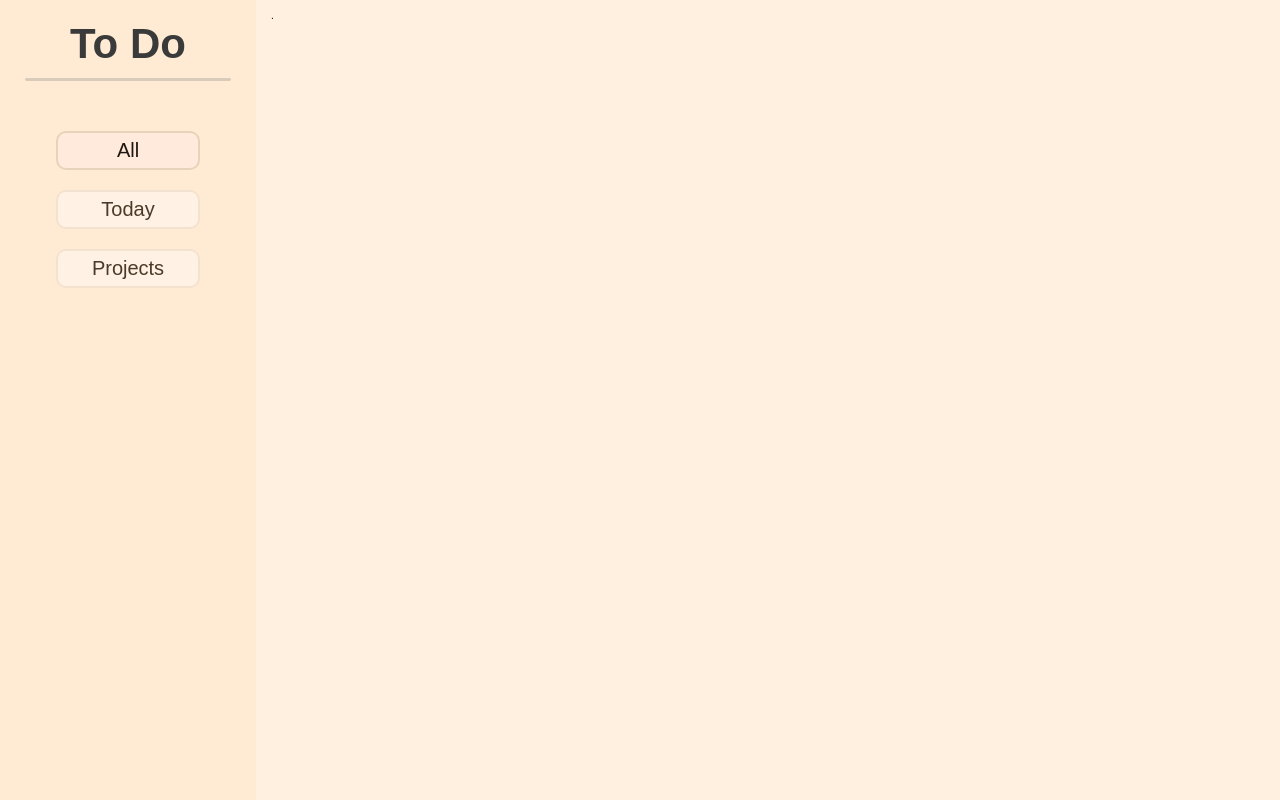
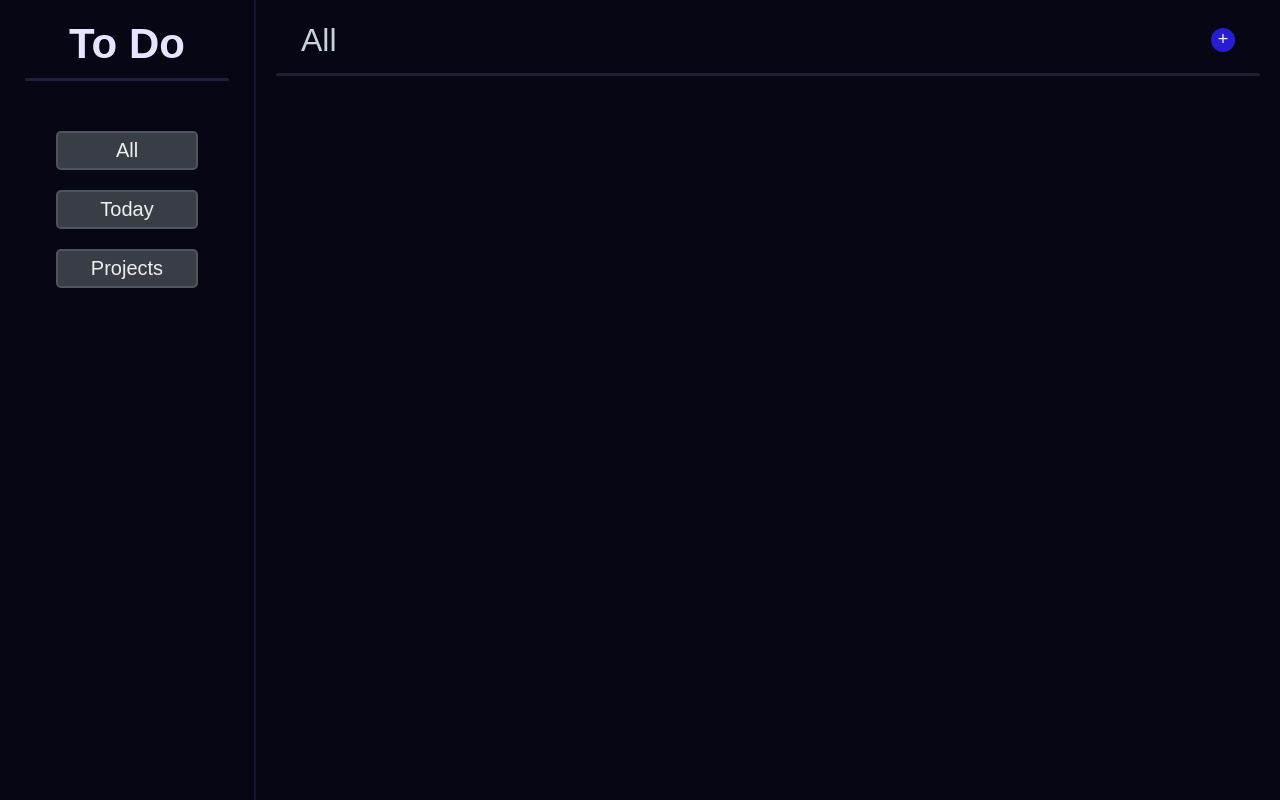
Before and after one commit to sxmurxi35/todo, a website built with webpack: page src/template.html in a window 1280 px wide. Built offline with nearby package versions, Linux system fonts and the light colour scheme.

Commit message:
Changed colors

```diff
--- a/src/index.js
+++ b/src/index.js
@@ -1 +1,4 @@
 import "./styles/style.css";
+import loadAll from "./scripts/all";
+
+loadAll()
--- /dev/null
+++ b/src/scripts/all.js
@@ -0,0 +1,10 @@
+import '../styles/all.css'
+
+function loadAll() {
+    const contentSect = document.querySelector(".page-content");
+
+
+}
+
+
+export default loadAll
--- /dev/null
+++ b/src/styles/all.css
@@ -0,0 +1,18 @@
+.page-content {
+  padding: 0 20px;
+}
+
+.con-header {
+  padding: 10px 25px 0 25px;
+  height: 70px;
+  margin-bottom: 2.5px;
+  display: flex;
+  align-items: center;
+  justify-content: space-between;
+}
+
+h2 {
+  font-size: 3.2rem;
+  font-weight: 400;
+  color: #C9D1D9;
+}
--- a/src/styles/style.css
+++ b/src/styles/style.css
@@ -13,28 +13,24 @@ main {
   height: 100dvh;
   display: grid;
   grid-template-columns: 20dvw 80dvw;
+  background-color: #060614;
 }
 
 aside {
-  background-color: #ffead3;
   padding: 20px 25px;
-}
-
-.page-content {
-  background-color: #fff0e0;
-  padding: 10px 15px;
+  border-right: 2px solid #141432;
 }
 
 aside h1 {
   text-align: center;
   font-size: 4.2rem;
   margin-bottom: 10px;
-  color: #3a3a3a;
+  color: #e6e4ff;
 }
 
 .h-line {
   height: 3px;
-  background-color: #dacab9;
+  background-color: #202036;
   border-radius: 10px;
 
   margin-bottom: 50px;
@@ -51,23 +47,49 @@ aside h1 {
 
 button {
   font-size: 2rem;
-  background-color: #FFF1E4;
+  background-color: #393E46;
   width: 70%;
   padding: 6px 7px;
-  border: 2px solid #F3E2CF;
-  color: #4a3a2a;
-  border-radius: 10px;
+  border: 2px solid #4E555E;
+  color: #EEEEEE;
+  border-radius: 5px;
   transition: all 0.3s ease;
 }
 
 button:hover {
-  color: #2f241a;
-  background-color: #FFEEE0;
-  border: 2px solid #EEDBC6;
+  color: #FFFFFF;
+  background-color: #444B55;
+  border: 2px solid #5A6270;
+  box-shadow: 0 0 10px #747c8851;
 }
 
 button.selected {
-  background-color: #FFEADB;
-  border: 2px solid #E7D2BB;
-  color: #1f1812;
+  background-color: #2F343B;
+  border: 2px solid #606872;
+  color: #FFFFFF;
 }
+
+.add-btn{
+  width: 15px;
+  font-size: 1.8rem;
+  height: 15px;
+  padding: 12px;
+  border-radius: 50%;
+  display: flex;
+  align-items: center;
+  justify-content: center;
+
+  background-color: #291dd2;
+  border: none;
+}
+
+.add-btn:hover{
+  box-shadow: 0 0 20px  #4138ba;
+    background-color: #291dd2;
+  border: none;
+  transform: scale(1.15);
+}
+
+.add-btn .add-btn-text{
+  transform: translate(0,-1px);
+}
--- a/src/template.html
+++ b/src/template.html
@@ -12,12 +12,19 @@
         <div class="h-line"></div>
 
         <section class="sect-buttons">
-          <button class="selected">All</button>
+          <button>All</button>
           <button>Today</button>
           <button>Projects</button>
         </section>
       </aside>
-      <section class="page-content">.</section>
+      <section class="page-content">
+        <section class="con-header">
+          <h2>All</h2>
+          <button class="add-btn"><span class="add-btn-text">+</span></button>
+        </section>
+        <div class="h-line"></div>
+
+      </section>
     </main>
   </body>
 </html>
```
